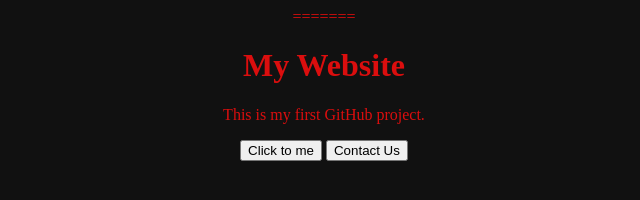
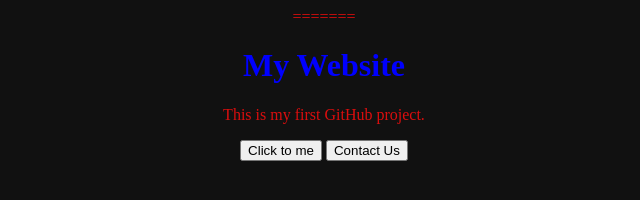
Before and after one commit to masoudomidvar21/test, a plain HTML site: page index.html in a window 1280 px wide. Shown: the whole page, without its empty margins (316-956 px from the left). Drawn offline with Linux system fonts and the light colour scheme.

Commit message:
cambiar foto blue

```diff
--- a/index.html
+++ b/index.html
@@ -8,7 +8,7 @@
 
 =======
 <body style="background:#111; color:rgb(219, 14, 14); text-align:center;">
-    <h1>My Website</h1>
+    <h1 style="color:blue;">My Website</h1>
     <p>This is my first GitHub project.</p>
     <button onclick="alert('Hello!')">Click to  me</button>
     <button onclick="alert('Contact us')">
```
